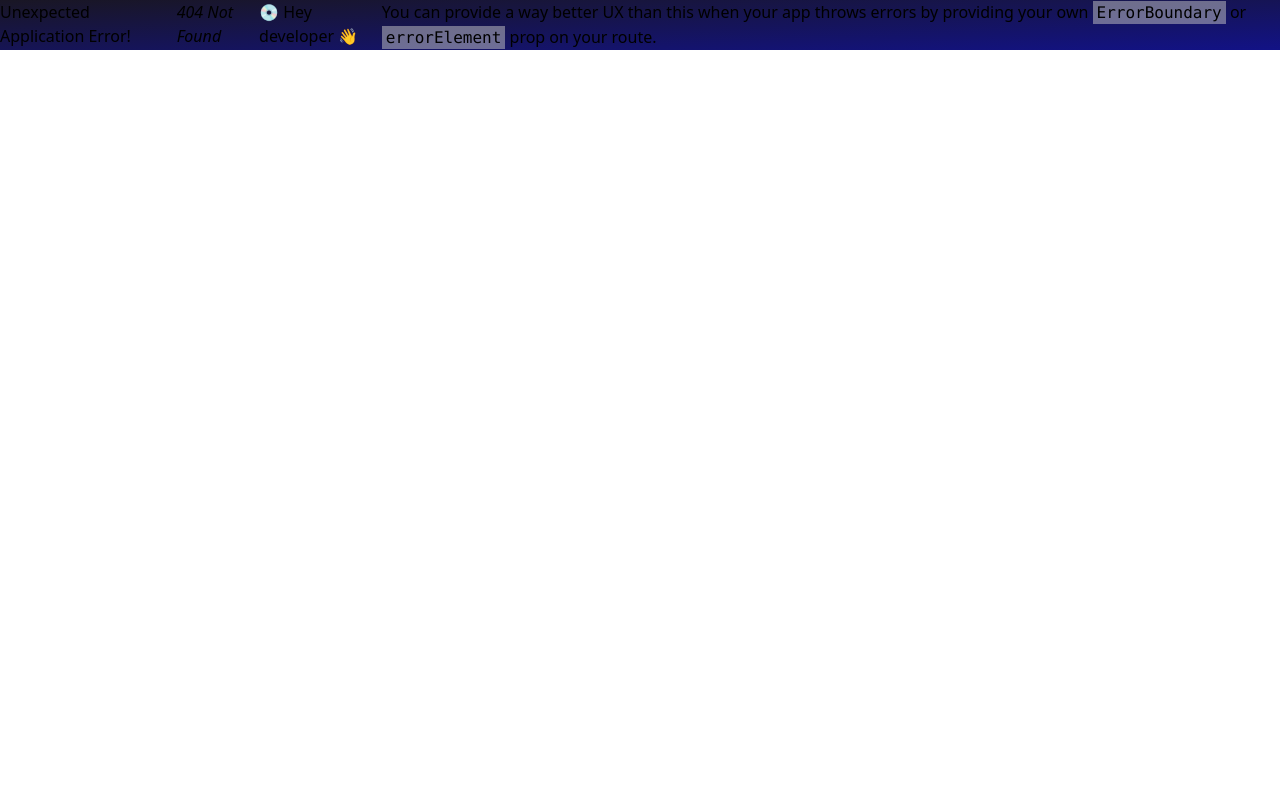
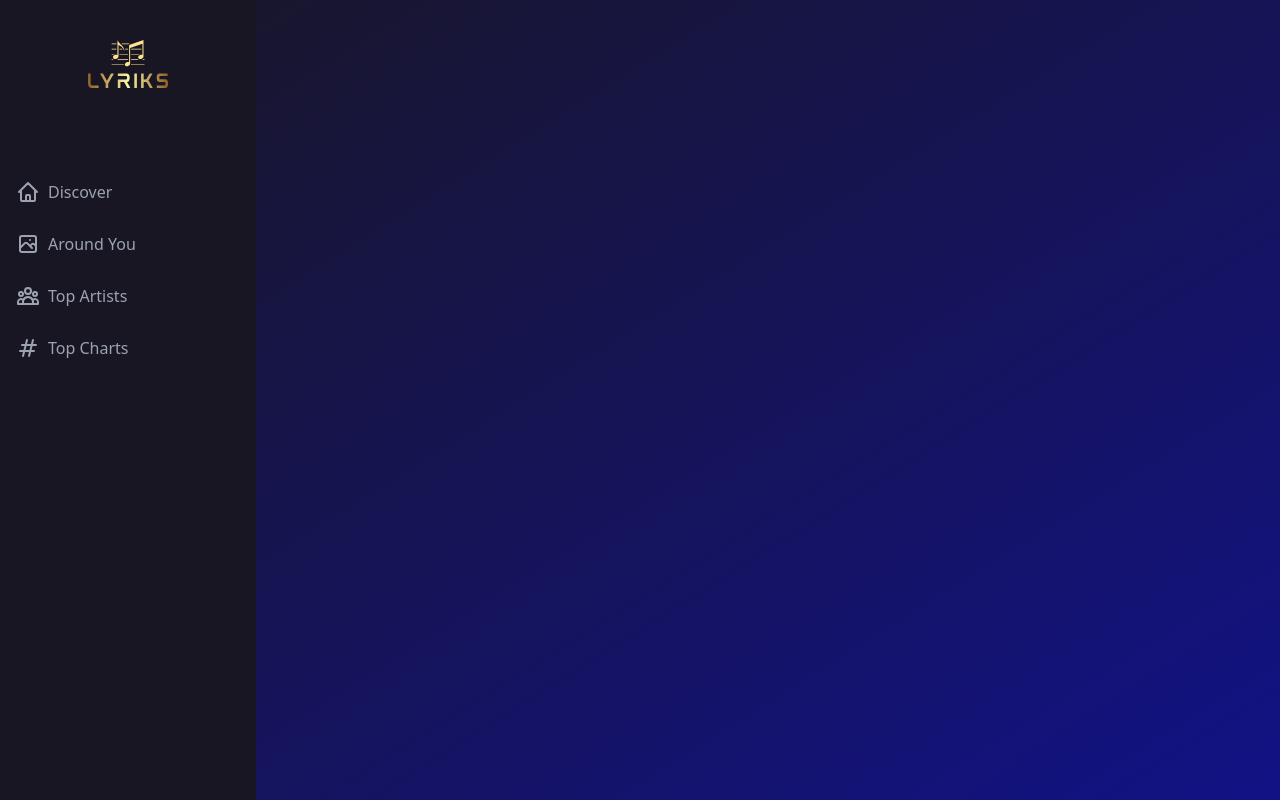
Before and after one commit to Mahdi742897/Melody, a React (Vite) app: page / in a window 1280 px wide. Before the commit this address had no page. Built offline with nearby package versions, Linux system fonts and the light colour scheme; no server answers.

Commit message:
developing

```diff
--- a/src/App.jsx
+++ b/src/App.jsx
@@ -7,7 +7,7 @@ import { Sidebar, TopPlay } from "./components";
 
 const router = createBrowserRouter([
   {
-    path: "/Melody",
+    path: "/",
     element: <Root />,
     children: [
       {
@@ -25,7 +25,7 @@ const router = createBrowserRouter([
 const App = () => {
   const { activeSong } = useSelector((state) => state.player);
   return (
-    <section className="flex bg-gradient-to-br from-black to-[#121286] min-w-min">
+    <section className="flex bg-gradient-to-br from-black to-[#121286]">
         <RouterProvider router={router} />
       {/* <div className="relative xl:sticky top-0 h-fit inline">
         <TopPlay />
@@ -36,7 +36,7 @@ const App = () => {
           <MusicPlayer />
         </div>
       )}
-    </section>
+     </section>
   );
 };
 export default App;
--- /dev/null
+++ b/src/components/DetailsHeader.jsx
@@ -0,0 +1,29 @@
+import React from "react";
+import { Link } from "react-router-dom";
+
+const DetailsHeader = ({ artistId, artistData, songData }) => {
+  return (
+    <div className="w-full flex flex-col relative mb-10">
+      <div className="w-full bg-gradient-to-l from-transparent to-black h-28 md:h-44" />
+      <div className="absolute inset-0 flex items-center w-fit">
+        <img
+          src={artistId ? artistId : songData?.images?.coverart}
+          alt="artist"
+          className="w-32 h-32 md:w-40 md:h-40 lg:w-48 lg:h-48 rounded-full object-cover border-[3px] border-gray-400 shadow-2xl shadow-black"
+        />
+        <div className="ml-4 min-w-full md:pr-40 lg:pr-16">
+            <p className="font-bold text-lg md:text-xl lg:text-2xl text-white">{artistId? artistId: songData?.title}</p>
+            {!artistId &&
+            <Link to={`/Melody/artists/${songData?.artists[0].adamid}`}>
+                <p className="text-gray-400 text-base md:text-lg">{songData?.subtitle}</p>
+            </Link>
+            }
+            <p className="text-gray-400 text-sm">{artistId ? "dynamic" : songData?.genres?.primary}</p>
+        </div>
+      </div>
+      <div className="w-full h-20" />
+    </div>
+  );
+};
+
+export default DetailsHeader;
--- a/src/components/Error.jsx
+++ b/src/components/Error.jsx
@@ -2,9 +2,9 @@ import React from "react";
 
 const Error = () => {
   return (
-    <div className="flex justify-center items-center">
-      <h1 className="font-bold text-2xl text-white mt-2">
-      something went wrong please try again
+    <div className="flex justify-center items-center mx-auto pl-7 md:pl-0">
+      <h1 className="font-bold text-2xl text-white mt-2 animate-pulse">
+      Something Went Wrong Please Try Again
       </h1>
     </div>
   );
--- a/src/components/Loader.jsx
+++ b/src/components/Loader.jsx
@@ -2,7 +2,7 @@ import React from 'react'
 import { loader } from '../assets'
 const Loader = ({title}) => {
   return (
-    <div className='w-full flex justify-center items-center flex-col'>
+    <div className='w-full flex justify-center items-center flex-col relative md:left-[27%] left-[20%]'>
     <img src={loader} alt='loader' className='w-32 h-32 object-contain'/>
     <h1 className='font-bold text-2xl text-white mt-2'>
       {title || "Loading..."}
--- /dev/null
+++ b/src/components/RelatedSongs.jsx
@@ -0,0 +1,9 @@
+import React from 'react'
+
+const RelatedSongs = () => {
+  return (
+    <div>RelatedSongs</div>
+  )
+}
+
+export default RelatedSongs
--- a/src/components/Sidebar/NavLinks.jsx
+++ b/src/components/Sidebar/NavLinks.jsx
@@ -3,7 +3,7 @@ import { links } from "../../assets/constants/constants";
 import { NavLink } from "react-router-dom";
 const NavLinks = ({handleClick}) => {
   return (
-    <ul className="mt-16 w-full">
+    <ul className="mt-16">
       {links.map((link, index) => (
         <li className="my-7 text-gray-400 font-medium" key={link.name}>
           <NavLink
--- a/src/components/Sidebar/Sidebar.jsx
+++ b/src/components/Sidebar/Sidebar.jsx
@@ -14,11 +14,11 @@ const Sidebar = () => {
   return (
     <>
       <div
-        className={`hidden flex-col lg:w-[950px] md:w-[1100px] py-10 px-4 bg-[#191624] flex-grow items-center ${
+        className={`hidden flex-col lg:min-w-[250px] md:w-[1100px] py-10 px-4 bg-[#191624] flex-grow items-start ${
           isFetching ? "hidden" : "md:flex"
         }`}
       >
-        <img src={logo} alt="logo" className="w-20" />
+        <img src={logo} alt="logo" className="w-20 mx-auto" />
 
         <NavLinks />
       </div>
--- a/src/components/TopPlay/TopPlay.jsx
+++ b/src/components/TopPlay/TopPlay.jsx
@@ -29,9 +29,9 @@ const TopPlay = () => {
     dispatch(setActiveSong({ song, data, index }));
     dispatch(playPause(true));
   };
+  data &&  (
 
-  return (
-    <div className="ml-0 xl:ml-6 xl:mb-0 mb-6 flex-1 flex flex-col md:max-w-[500px] md:min-h-[calc(100vh-200px)]دحئ ">
+    <div className="ml-0 xl:ml-6 xl:mb-0 mb-6 relative  flex-1 flex flex-col md:max-w-[500px] md:min-h-[calc(100vh-200px)]">
       <div className="w-full flex-col">
         <div className="flex justify-between items-center">
           <h2 className="text-white text-2xl font-bold">Top Chart</h2>
@@ -89,7 +89,7 @@ const TopPlay = () => {
         </div>
       </div>
     </div>
-  );
+  )
 };
 
 export default TopPlay;
--- a/src/components/index.jsx
+++ b/src/components/index.jsx
@@ -4,6 +4,8 @@ import SongCard from "./SongCard";
 import PlayPause from "./PlayPause";
 import  Sidebar  from "./Sidebar/Sidebar";
 import TopPlay from "./TopPlay/TopPlay";
+import DetailsHeader from "./DetailsHeader";
+import RelatedSongs from "./RelatedSongs";
 
 
 export
@@ -14,5 +16,6 @@ SongCard,
 Sidebar,
 PlayPause,
 TopPlay,
-
+DetailsHeader,
+RelatedSongs
 };
--- a/src/pages/Root.jsx
+++ b/src/pages/Root.jsx
@@ -9,11 +9,11 @@ const Root = () => {
 
       <Sidebar />
 
-      <div className="flex md:flex-row flex-col-reverse">
-        <div className="min-h-screen flex basis-3/4">
+      <div className="flex md:flex-row flex-col-reverse min-w-[80vw] justify-between">
+        <div className="flex w-[80%] min-h-screen md:max-h-screen md:overflow-scroll hide-scrollbar">
           <Outlet />
         </div>
-        <div className="relative xl:sticky top-0 h-fit mt-20 md:mt-4 md:min-h-[calc(100vh-200px)]">
+        <div className="relative xl:static right-0 top-0 h-fit mt-20 md:mt-4 md:min-h-[calc(100vh-200px)]">
           <TopPlay />
         </div>
       </div>
--- a/src/pages/SongDetail.jsx
+++ b/src/pages/SongDetail.jsx
@@ -1,34 +1,51 @@
 import React from "react";
 import { useParams } from "react-router-dom";
 import { useDispatch, useSelector } from "react-redux";
-import { Loader, Error } from "../components";
-
+import { Loader, Error, DetailsHeader, RelatedSongs } from "../components";
+import { useState } from "react";
 import { setActiveSong, playPause } from "../redux/features/playerSlice";
-import { useGetSongDetailsQuery } from "../redux/services/Shazam";
+import {
+  useGetSongDetailsQuery,
+  useGetSongRelatedQuery,
+} from "../redux/services/Shazam";
 
 const SongDetail = () => {
   const { songid } = useParams();
   const dispatch = useDispatch();
   const { activeSong, isPlaying } = useSelector((state) => state.player);
 
-  const {data , isFetching} = useGetSongDetailsQuery({songid});
-  console.log(data);
-  console.log(songid);
+  const { data: songData, isFetching: isFetchingSongDetails } =
+    useGetSongDetailsQuery({ songid });
+  const { data: relatedSongsData, isFetching: isFetchingRelatedSongs } =
+    useGetSongRelatedQuery({ songid });
+
+    if(isFetchingSongDetails || isFetchingRelatedSongs) return <Loader title="Loading Song Details"/>
+
+
+
+  console.log(songData);
+  console.log(relatedSongsData);
+
 
   return (
-    <div className="mt-5">
-      <div className="mb-3">Header</div>
+    <div className="mt-5 px-4">
+      <DetailsHeader artistId="" artistData="" songData={songData} />
       <div>
-      <h2 className="text-2xl font-bold text-white">Lyric :</h2>
-      <div className="mt-5">
-        {data?.sections[1].type === "LYRICS" ?
-        data?.sections[1].text.map((item , index) => {
-          return(
-            <p>{item}</p>
-          )
-        }) : "dfdf"}
+        <h2 className="text-2xl font-bold text-white">Lyrics :</h2>
+        <div className="mt-5">
+          <div className="pl-5" dir="ltr">
+            {songData?.sections[1].type === "LYRICS" ? (
+              songData?.sections[1].text.map((item, index) => {
+                return <p key={index} className="text-gray-400 text-base">{item}</p>;
+              })
+            ) : (
+              <p className="text-gray-400 text-base">Lyrics Is Not Available</p>
+            )}
+          </div>
+        </div>
       </div>
-      </div>
+
+      <RelatedSongs />
     </div>
   );
 };
--- a/src/redux/services/Shazam.js
+++ b/src/redux/services/Shazam.js
@@ -19,7 +19,15 @@ export const shazamApi = createApi({
     getSongDetails: builder.query({
       query: ({ songid }) => `songs/get-details?key=${songid}&locale=en-US`,
     }),
+    getSongRelated: builder.query({
+      query: ({ songid }) =>
+        `songs/list-recommendations?key=${songid}`,
+    }),
   }),
 });
 
-export const { useGetAllPopularSongsQuery, useGetSongDetailsQuery } = shazamApi;
+export const {
+  useGetAllPopularSongsQuery,
+  useGetSongDetailsQuery,
+  useGetSongRelatedQuery,
+} = shazamApi;
```
